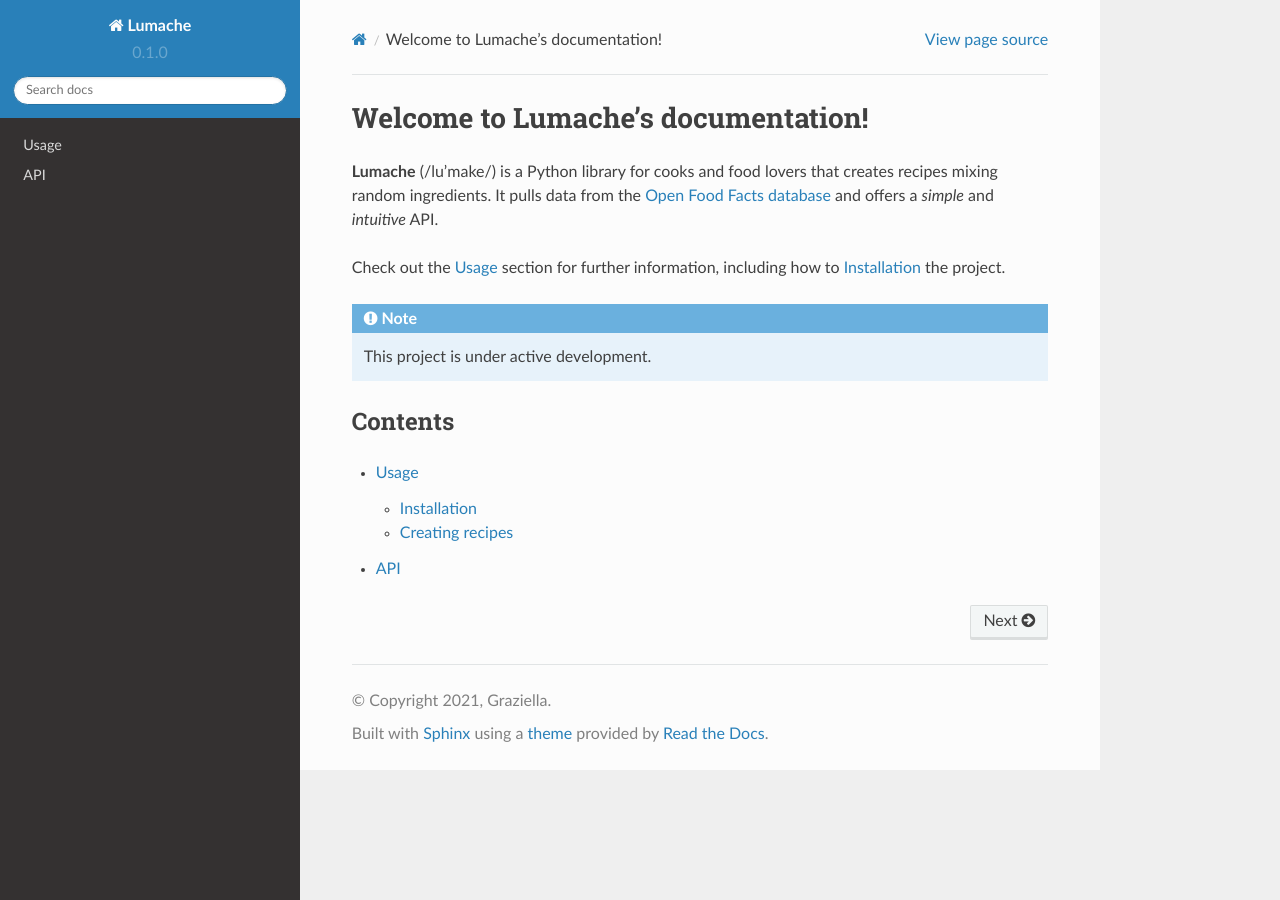
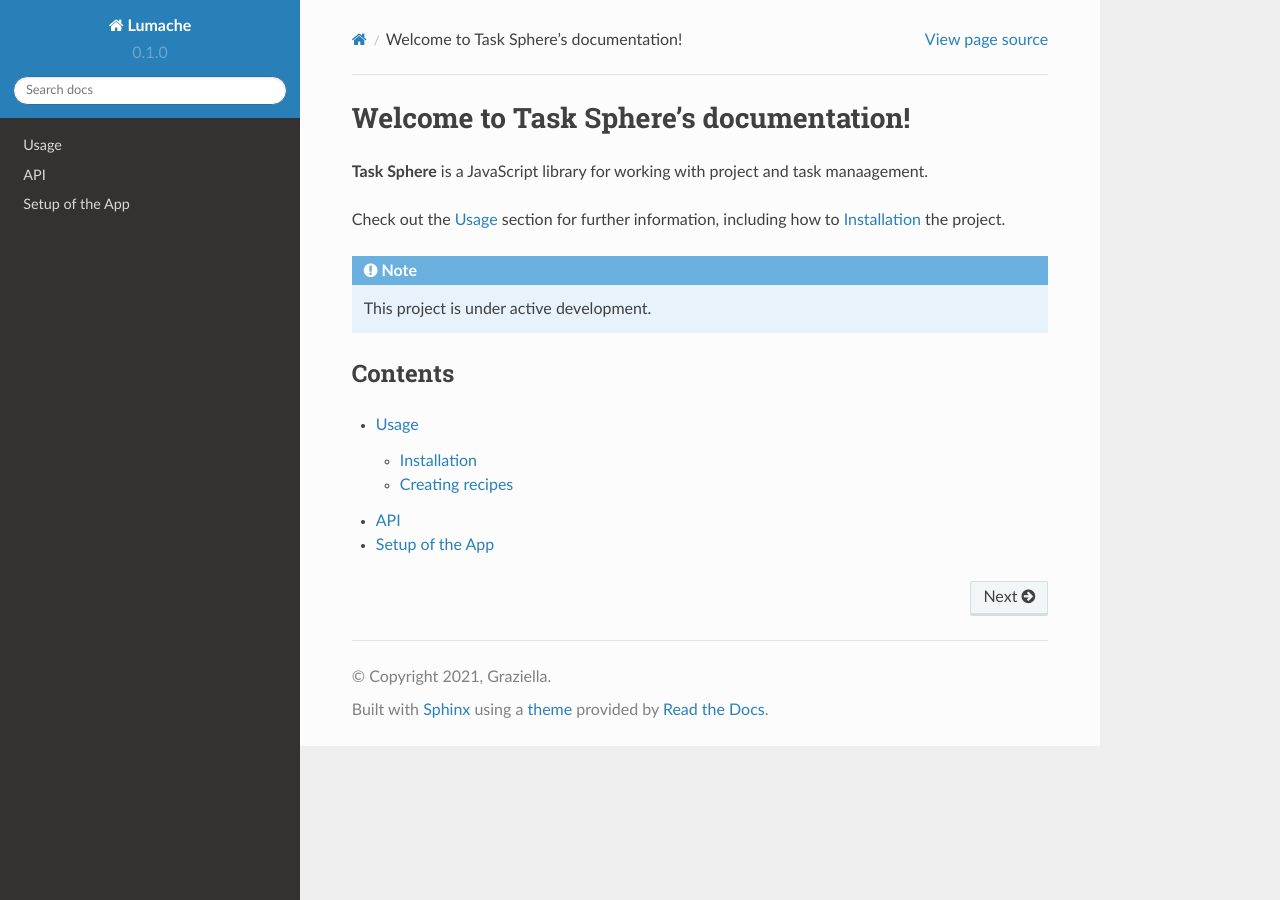
Before and after one commit to Teamwork-6D/Documentation, a Sphinx documentation site: the page built from docs/source/index.rst, in a window 1280 px wide. Built offline with Sphinx 7.4.7 and the Read the Docs theme 2.0.0, drawn with Linux system fonts in a browser that asks for light colours.

Commit message:
made some changes to how I document

```diff
--- a/docs/source/index.rst
+++ b/docs/source/index.rst
@@ -1,10 +1,8 @@
-Welcome to Lumache's documentation!
+Welcome to Task Sphere's documentation!
 ===================================
 
-**Lumache** (/lu'make/) is a Python library for cooks and food lovers
-that creates recipes mixing random ingredients.
-It pulls data from the `Open Food Facts database <https://world.openfoodfacts.org/>`_
-and offers a *simple* and *intuitive* API.
+**Task Sphere** is a JavaScript library for working with project and task manaagement.
+
 
 Check out the :doc:`usage` section for further information, including
 how to :ref:`installation` the project.
@@ -20,3 +18,4 @@ Contents
 
    usage
    api
+   setup
--- /dev/null
+++ b/docs/source/setup.rst
@@ -0,0 +1,4 @@
+Setup of the App
+================
+
+This is how you setup the project.
```
